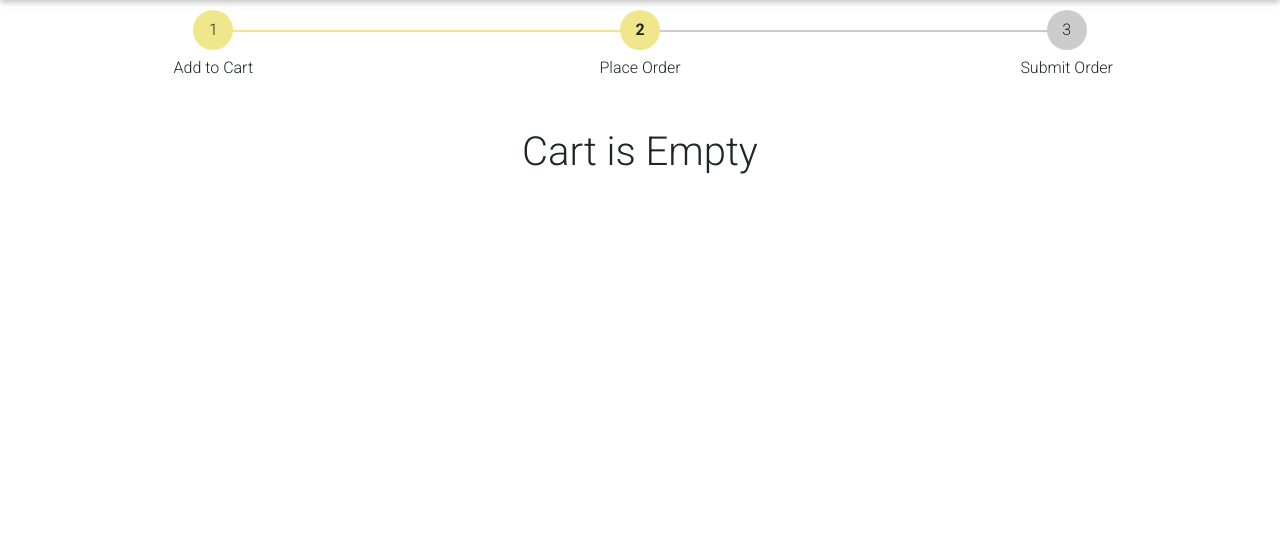
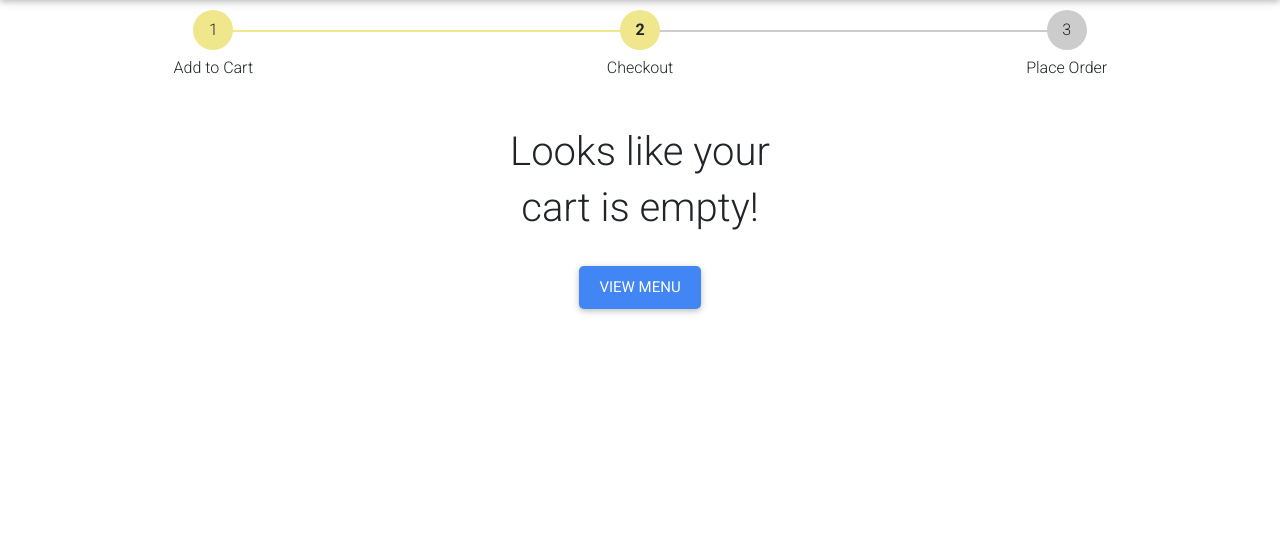
Before and after one commit to YapYuNing08/GitExercise-TT5L-10, a Django app: page /cart/ in a window 1280 px wide. Shown: the part 56-611 px from the top of the page. Run offline with Django 5.2, Linux system fonts and the light colour scheme; a user stored in the database is signed in; data comes from the database, SQL or seed files in the repository; some libraries are stand-ins or nearby versions.

Commit message:
Update addtocart.html css

```diff
--- a/deliver/customer/templates/customer/addtocart.html
+++ b/deliver/customer/templates/customer/addtocart.html
@@ -9,11 +9,11 @@
     </div>
     <div class="stepper-item active">
       <div class="step-counter">2</div>
-      <div class="step-name">Place Order</div>
+      <div class="step-name">Checkout</div>
     </div>
     <div class="stepper-item">
       <div class="step-counter">3</div>
-      <div class="step-name">Submit Order</div>
+      <div class="step-name">Place Order</div>
     </div>
   </div>
 
@@ -143,17 +143,42 @@
                         </li>
                     </ul>
 
-                    <div class="d-grid"><a href="{% url 'checkout' %}" class="btn btn-primary">Place Order</a></div>
+                    <div class="d-grid"><a href="{% url 'checkout' %}" class="btn btn-primary">Checkout</a></div>
                 </div>
             </div>
         </div>
         {% else %}
-            <h1 class="text-center mb-5">Cart is Empty</h1>
+            <h1 class="text-center">Looks like your</h1>
+            <h1 class="text-center">cart is empty!</h1>
+            <div class="button-container">
+                <a href="{% url 'all_products' %}" class="btn btn-primary">View Menu</a>
+            </div>
         {% endif %}
     </div>
 </div>
 
 <style>
+    .button-container {
+        text-align: center;
+        margin-top: 20px;
+    }
+
+    .btn-primary {
+        display: inline-block;
+        padding: 10px 20px; /* Increase padding for larger button */
+        font-size: 15px; /* Increase font size */
+        color: #ffffff;
+        background-color: #f0ad4e;
+        border: none;
+        border-radius: 5px; /* Slightly increase border-radius for larger button */
+        text-decoration: none;
+        cursor: pointer;
+    }
+
+    .btn-primary:hover {
+        background-color: #ec971f;
+    }
+
     .btn-warning {
     background-color: #d2b48c;
     color: #4a2c2a;
```
